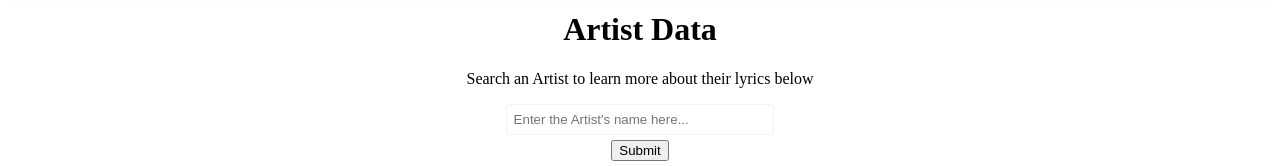
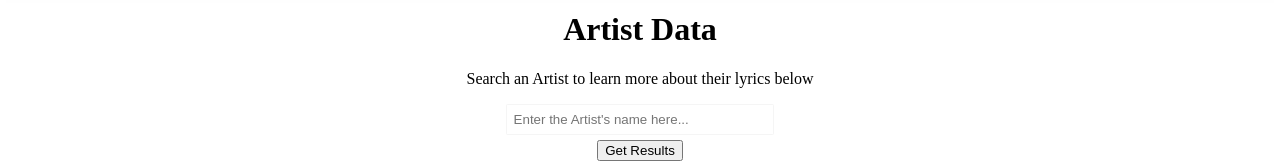
Before and after one commit to Fatoumii/Aire-Logic, a React (Create React App) app: page / in a window 1280 px wide. Shown: the part 970-1136 px from the top of the page. Built offline with nearby package versions, Linux system fonts and the light colour scheme.

Commit message:
added prevent default to form

```diff
--- a/src/App.js
+++ b/src/App.js
@@ -2,7 +2,7 @@ import React from "react";
 import "./App.css";
 import Image from "./Images/Banner.jpg";
 import Header from "./Components/Header";
-import Form from "./Components/Form";
+// import Form from "./Components/Form";
 
 class App extends React.Component {
   render() {
@@ -15,7 +15,19 @@ class App extends React.Component {
 
         <div className="App">
           <Header />
-          <Form />
+          {/* <Form /> */}
+          <div>
+            <p>Search an Artist to learn more about their lyrics below</p>
+            <form onSubmit={e => e.preventDefault()}>
+              <input
+                className="artistinput"
+                type="text"
+                placeholder="Enter the Artist's name here..."
+              />
+              <br />
+              <button type="submit">Get Results</button>
+            </form>
+          </div>
         </div>
       </div>
     );
```
